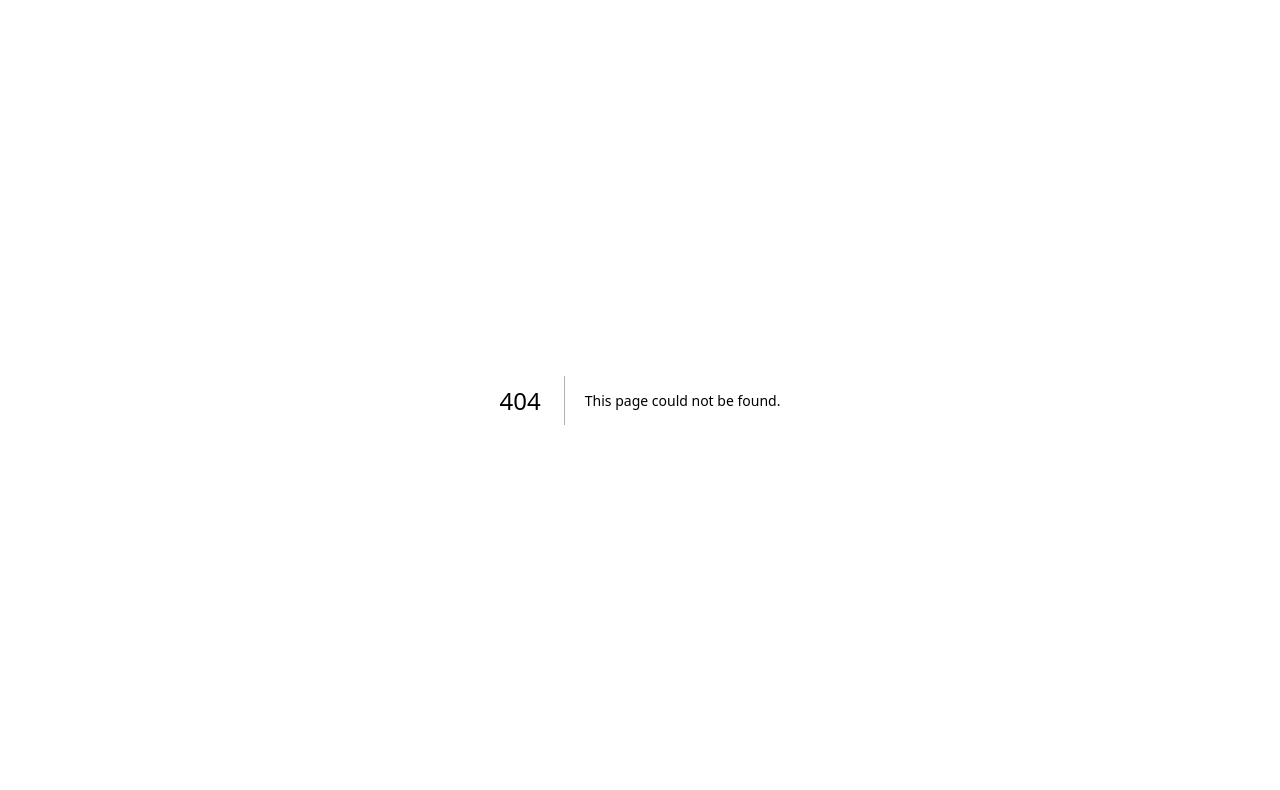
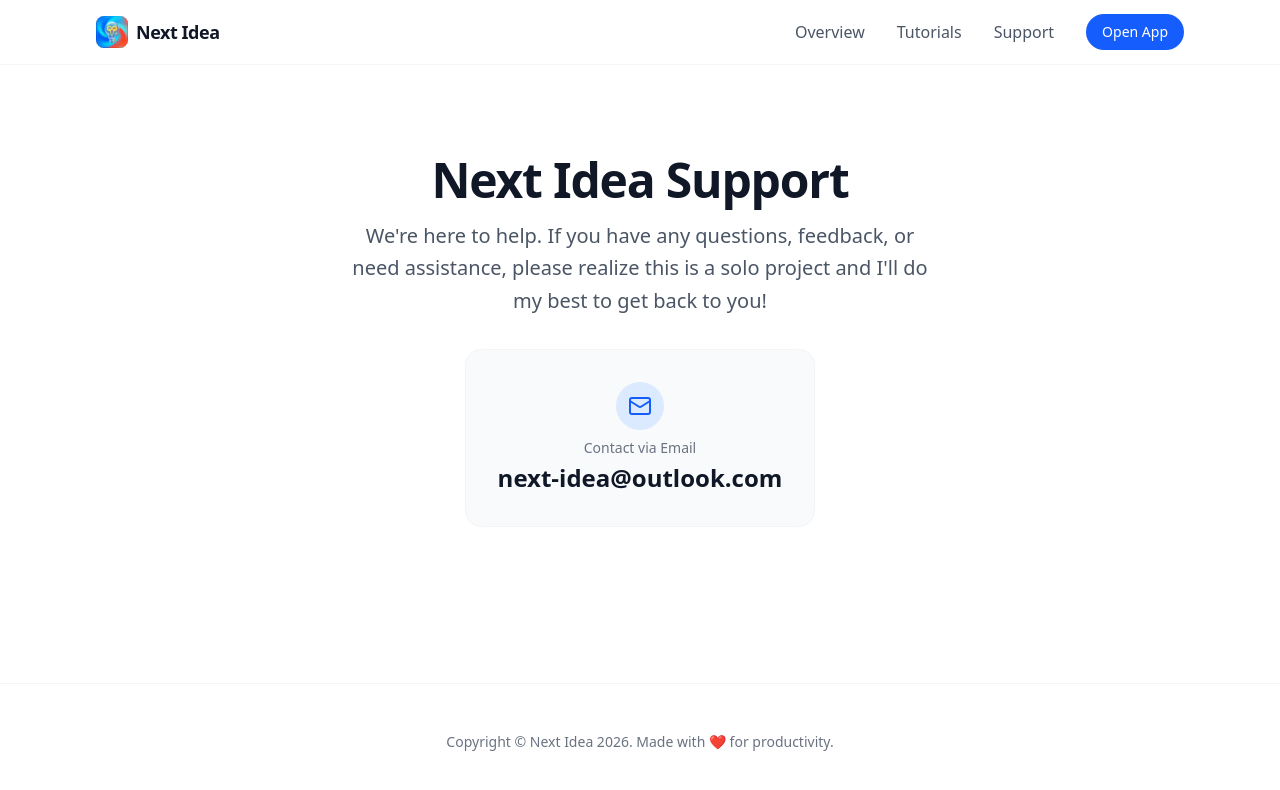
Before and after one commit to Fraisejr/next-idea-website, a Next.js app: page /support in a window 1280 px wide. Before the commit this address had no page. Shown: the top 790 px of the page. Built offline with nearby package versions, Linux system fonts and the light colour scheme.

Commit message:
Add support page and update navbar with support link

```diff
--- a/next.config.ts
+++ b/next.config.ts
@@ -2,6 +2,7 @@ import type { NextConfig } from "next";
 
 const nextConfig: NextConfig = {
   output: 'export',
+  trailingSlash: true,
   images: {
     unoptimized: true,
   },
--- a/src/app/app/page.tsx
+++ b/src/app/app/page.tsx
@@ -2120,7 +2120,7 @@ function ProjectsList() {
                 </div>
                 <h1 className="text-3xl font-bold text-gray-900 mb-4">Log in to Next Idea</h1>
                 <p className="text-gray-600 mb-8 max-w-md">Access your projects and tasks directly from your browser.</p>
-                <div id="apple-sign-in-button" className="transition-transform hover:scale-105"></div>
+                <div id="apple-sign-in-button" className="transition-transform hover:scale-105 empty:before:content-['Coming_soon'] empty:before:text-3xl empty:before:text-gray-400 empty:before:font-bold"></div>
             </div>
         );
     }
--- /dev/null
+++ b/src/app/support/page.tsx
@@ -0,0 +1,43 @@
+import { Mail } from 'lucide-react';
+import Navbar from '@/components/Navbar';
+import Footer from '@/components/Footer';
+
+export default function SupportPage() {
+  return (
+    <div className="min-h-screen flex flex-col bg-white">
+      <Navbar />
+
+      <main className="flex-1 flex flex-col items-center justify-center px-6 py-24 sm:px-12">
+        <div className="max-w-2xl w-full text-center space-y-8">
+          <div className="space-y-4">
+            <h1 className="text-4xl font-bold tracking-tight text-gray-900 sm:text-5xl">
+              Next Idea Support
+            </h1>
+            <p className="text-xl text-gray-600 leading-relaxed max-w-xl mx-auto">
+              We&apos;re here to help. If you have any questions, feedback, or need assistance, please realize this is a solo project and I'll do my best to get back to you!
+            </p>
+          </div>
+
+          <div className="inline-flex items-center justify-center p-8 bg-gray-50 rounded-2xl border border-gray-100 hover:border-blue-100 transition-colors">
+            <div className="text-center space-y-4">
+              <div className="inline-flex items-center justify-center w-12 h-12 rounded-full bg-blue-100 text-blue-600 mb-2">
+                <Mail className="w-6 h-6" />
+              </div>
+              <div>
+                <p className="text-sm font-medium text-gray-500 mb-1">Contact via Email</p>
+                <a
+                  href="mailto:next-idea@outlook.com"
+                  className="text-2xl font-semibold text-gray-900 hover:text-blue-600 transition-colors"
+                >
+                  next-idea@outlook.com
+                </a>
+              </div>
+            </div>
+          </div>
+        </div>
+      </main>
+
+      <Footer />
+    </div>
+  );
+}
--- a/src/components/Navbar.tsx
+++ b/src/components/Navbar.tsx
@@ -43,6 +43,12 @@ export default function Navbar() {
                             className="text-gray-600 hover:text-blue-600 font-medium transition-colors"
                         >
                             Tutorials
+                        </Link>
+                        <Link
+                            href="/support"
+                            className="text-gray-600 hover:text-blue-600 font-medium transition-colors"
+                        >
+                            Support
                         </Link>
 
                         {showLogout ? (
```
Also changed, not shown: 1 other file (tests, documents, lock files or other folders).
